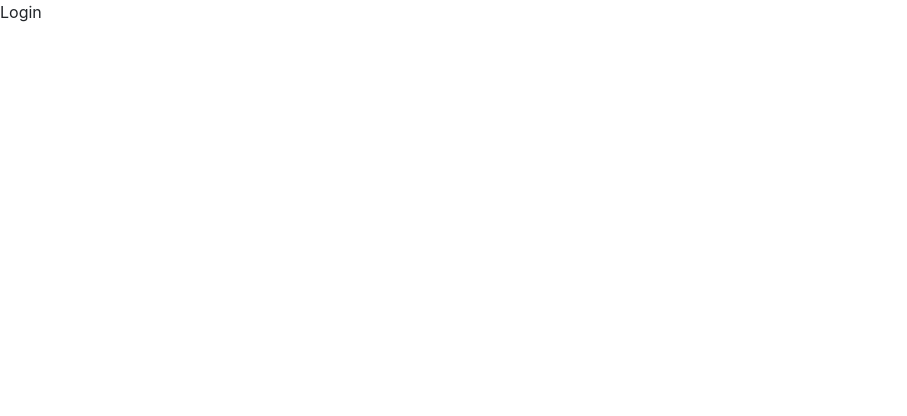
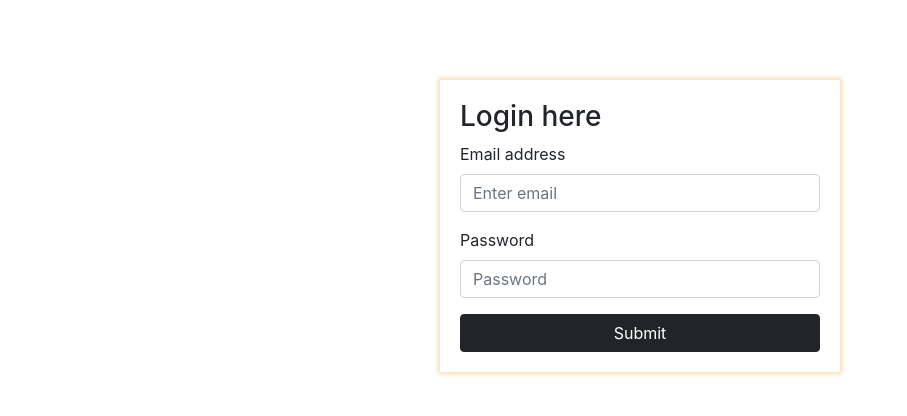
Before and after one commit to roshinys/MailClone, a React (Create React App) app: page /login in a window 1280 px wide. Shown: the top 416 px of the page, without its empty margins (0-907 px from the left). Built offline with nearby package versions, Linux system fonts and the light colour scheme.

Commit message:
added login functionality

```diff
--- a/src/Components/Auth/Login/Login.js
+++ b/src/Components/Auth/Login/Login.js
@@ -1,7 +1,26 @@
 import React from "react";
+import { useDispatch } from "react-redux";
+import { loginUser } from "../../../store/auth-action";
+import AuthBox from "../Auth/AuthBox";
+import AuthWrapper from "../Auth/AuthWrapper";
+import AuthForm from "../Auth/AuthForm";
+import { useNavigate } from "react-router-dom";
 
 function Login() {
-  return <div>Login</div>;
+  const dispatch = useDispatch();
+  const navigate = useNavigate();
+  const loginHandler = (email, password) => {
+    const user = { email, password };
+    dispatch(loginUser(user, navigate));
+  };
+  return (
+    <AuthBox>
+      <AuthWrapper>
+        <h3>Login here</h3>
+        <AuthForm onSubmit={loginHandler} />
+      </AuthWrapper>
+    </AuthBox>
+  );
 }
 
 export default Login;
```
